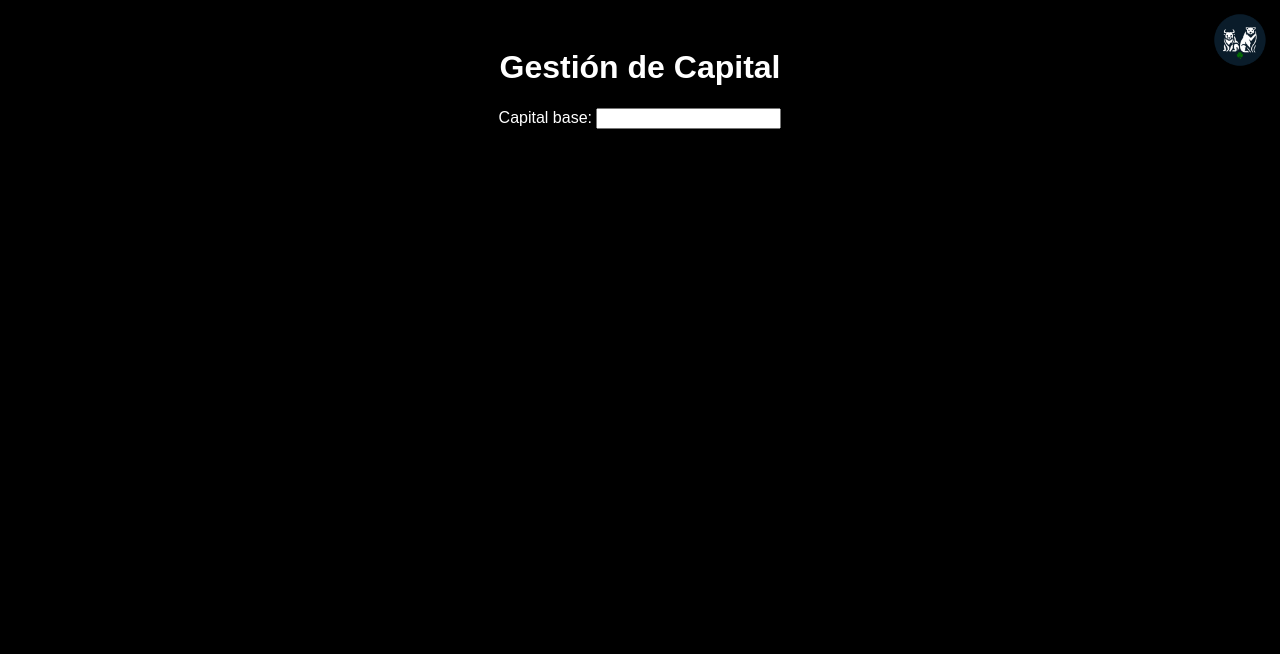
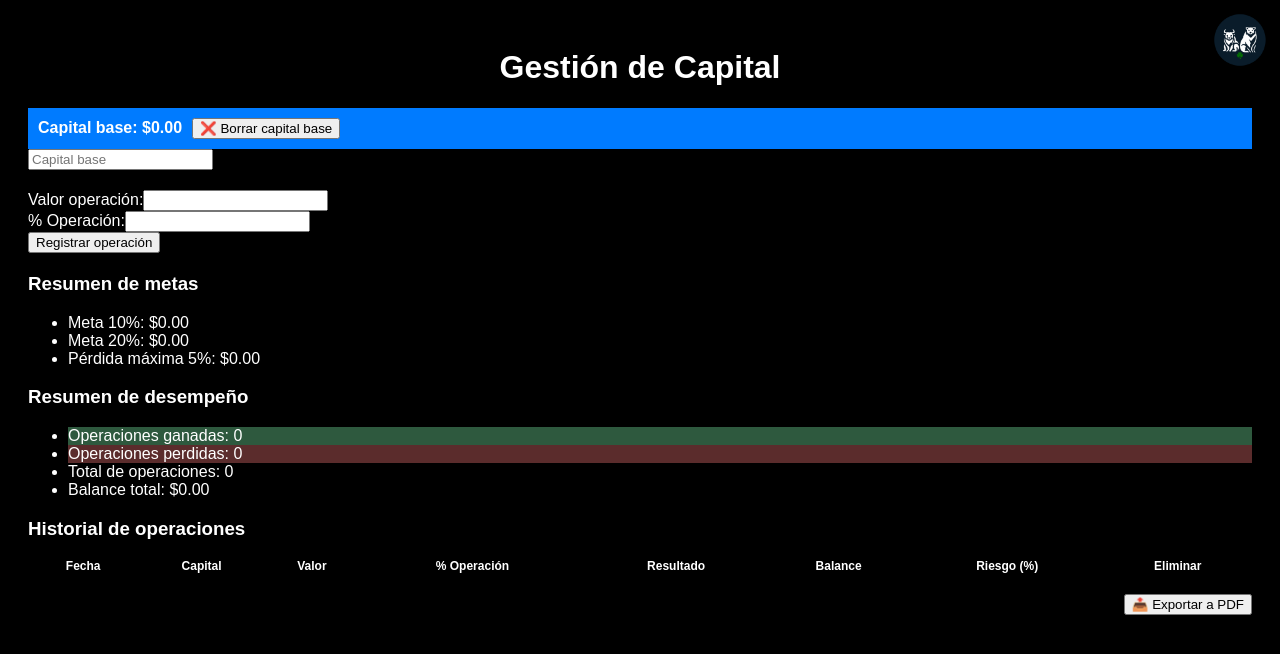
Before and after one commit to Brunito23/trading-app, a React (Vite) app: page / in a window 1280 px wide. Shown: the top 654 px of the page. Built offline with nearby package versions, Linux system fonts and the light colour scheme.

Commit message:
✅ Mejora visual y funcional completa

```diff
--- a/src/App.jsx
+++ b/src/App.jsx
@@ -1,3 +1,4 @@
+
 import React, { useState, useEffect } from 'react';
 import jsPDF from 'jspdf';
 import 'jspdf-autotable';
@@ -5,157 +6,176 @@ import logo from './assets/logo.png';
 
 function App() {
   const [capitalBase, setCapitalBase] = useState(() => {
-    const saved = localStorage.getItem('capitalBase');
-    return saved ? parseFloat(saved) : '';
+    const stored = localStorage.getItem('capitalBase');
+    return stored ? parseFloat(stored) : '';
   });
   const [valorOperacion, setValorOperacion] = useState('');
-  const [porcentaje, setPorcentaje] = useState('');
-  const [operaciones, setOperaciones] = useState([]);
+  const [porcentajeOperacion, setPorcentajeOperacion] = useState('');
+  const [operaciones, setOperaciones] = useState(() => {
+    const stored = localStorage.getItem('operaciones');
+    return stored ? JSON.parse(stored) : [];
+  });
+
+  const [editable, setEditable] = useState(!capitalBase);
 
   useEffect(() => {
-    if (capitalBase !== '') {
     localStorage.setItem('capitalBase', capitalBase);
-    }
   }, [capitalBase]);
 
-  const borrarCapitalBase = () => {
-    localStorage.removeItem('capitalBase');
-    setCapitalBase('');
-    setOperaciones([]);
-  };
+  useEffect(() => {
+    localStorage.setItem('operaciones', JSON.stringify(operaciones));
+  }, [operaciones]);
 
   const registrarOperacion = () => {
-    if (!capitalBase || !valorOperacion || !porcentaje) return;
-    const operado = parseFloat(valorOperacion);
-    const pct = parseFloat(porcentaje);
-    const ultimaOperacion = operaciones[operaciones.length - 1];
-    const capitalInicial = operaciones.length ? ultimaOperacion.balance : capitalBase;
-    const resultado = parseFloat(((pct / 100) * operado).toFixed(2));
-    const balance = parseFloat((capitalInicial + resultado).toFixed(2));
-    const riesgo = parseFloat((((balance - capitalBase) / capitalBase) * 100).toFixed(2));
+    if (!valorOperacion || !porcentajeOperacion) return;
+    const capInicial = operaciones.length
+      ? operaciones[operaciones.length - 1].balance
+      : parseFloat(capitalBase);
+    const resultado = (parseFloat(valorOperacion) * parseFloat(porcentajeOperacion)) / 100;
+    const nuevoBalance = capInicial + resultado;
+    const riesgo = ((nuevoBalance - capitalBase) / capitalBase) * 100;
 
     const nuevaOperacion = {
       fecha: new Date().toLocaleDateString(),
-      capitalInicial: capitalInicial.toFixed(2),
-      valor: operado.toFixed(2),
-      porcentaje: pct.toFixed(2),
+      capital: capInicial.toFixed(2),
+      valor: parseFloat(valorOperacion).toFixed(2),
+      porcentaje: parseFloat(porcentajeOperacion).toFixed(2),
       resultado: resultado.toFixed(2),
-      balance: balance.toFixed(2),
-      riesgo: riesgo.toFixed(2)
+      balance: nuevoBalance.toFixed(2),
+      riesgo: riesgo.toFixed(2),
     };
 
     setOperaciones([...operaciones, nuevaOperacion]);
     setValorOperacion('');
-    setPorcentaje('');
-  };
-
-  const eliminarOperacion = (index) => {
-    const nuevas = operaciones.filter((_, i) => i !== index);
-    setOperaciones(nuevas);
+    setPorcentajeOperacion('');
   };
 
   const exportarPDF = () => {
     const doc = new jsPDF();
     doc.text('Historial de Operaciones', 14, 10);
     doc.autoTable({
-      startY: 15,
-      head: [['Fecha', 'Capital Inicial', 'Valor', '% Operación', 'Resultado', 'Balance', 'Riesgo (%)']],
-      body: operaciones.map(op => [op.fecha, `$${op.capitalInicial}`, `$${op.valor}`, `${op.porcentaje}%`, `$${op.resultado}`, `$${op.balance}`, `${op.riesgo}%`])
+      head: [['Fecha', 'Capital', 'Valor', '% Operación', 'Resultado', 'Balance', 'Riesgo (%)']],
+      body: operaciones.map(op => [
+        op.fecha,
+        `$${op.capital}`,
+        `$${op.valor}`,
+        `${op.porcentaje}%`,
+        `$${op.resultado}`,
+        `$${op.balance}`,
+        `${op.riesgo}%`,
+      ]),
     });
     doc.save('historial.pdf');
   };
 
+  const borrarOperacion = (index) => {
+    const nuevas = operaciones.filter((_, i) => i !== index);
+    setOperaciones(nuevas);
+  };
+
+  const borrarCapitalBase = () => {
+    localStorage.removeItem('capitalBase');
+    setCapitalBase('');
+    setEditable(true);
+    setOperaciones([]);
+  };
+
   const ganadas = operaciones.filter(op => parseFloat(op.resultado) > 0).length;
   const perdidas = operaciones.filter(op => parseFloat(op.resultado) < 0).length;
-  const balanceTotal = operaciones.length ? operaciones[operaciones.length - 1].balance : 0;
+  const balanceTotal = operaciones.reduce((acc, op) => acc + parseFloat(op.resultado), 0);
 
   return (
-    <div style={{ backgroundColor: 'black', color: 'white', minHeight: '100vh', padding: '20px', fontFamily: 'Arial' }}>
+    <div style={{ background: '#000', color: '#fff', fontFamily: 'Arial, sans-serif', padding: 20 }}>
       <img
         src={logo}
         alt="Logo"
-        style={{ position: 'absolute', top: '10px', right: '10px', width: '60px', height: 'auto', zIndex: 10 }}
+        style={{
+          position: 'absolute',
+          top: '10px',
+          right: '10px',
+          width: '60px',
+          height: 'auto',
+          zIndex: 10
+        }}
       />
       <h1 style={{ textAlign: 'center' }}>Gestión de Capital</h1>
 
-      {capitalBase !== '' ? (
-        <div style={{ background: '#007bff', padding: '10px', color: 'white', fontWeight: 'bold' }}>
-          Capital base: ${parseFloat(capitalBase).toFixed(2)}
-          <button onClick={borrarCapitalBase} style={{ marginLeft: '20px', background: 'transparent', color: 'white' }}>❌ Borrar capital base</button>
+      <div style={{ background: '#007bff', padding: '10px', color: '#fff', fontWeight: 'bold' }}>
+        Capital base: ${capitalBase || '0.00'}
+        <button onClick={borrarCapitalBase} style={{ marginLeft: 10 }}>❌ Borrar capital base</button>
       </div>
-      ) : (
-        <div style={{ textAlign: 'center' }}>
-          <label>Capital base:&nbsp;
+
+      {editable && (
         <input
           type="number"
+          placeholder="Capital base"
           value={capitalBase}
           onChange={e => setCapitalBase(parseFloat(e.target.value))}
         />
-          </label>
-        </div>
       )}
 
-      {capitalBase !== '' && (
-        <div style={{ textAlign: 'center', marginTop: '20px' }}>
+      <div style={{ marginTop: 20 }}>
         <div>
-            Valor operación:&nbsp;
-            <input type="number" value={valorOperacion} onChange={e => setValorOperacion(e.target.value)} placeholder="Ej. 25" />
+          Valor operación:
+          <input type="number" value={valorOperacion} onChange={e => setValorOperacion(e.target.value)} />
         </div>
         <div>
-            % Operación:&nbsp;
-            <input type="number" value={porcentaje} onChange={e => setPorcentaje(e.target.value)} placeholder="Ej. 84 o -100" />
+          % Operación:
+          <input type="number" value={porcentajeOperacion} onChange={e => setPorcentajeOperacion(e.target.value)} />
         </div>
-          <button onClick={registrarOperacion} style={{ marginTop: '10px' }}>Registrar operación</button>
+        <button onClick={registrarOperacion}>Registrar operación</button>
       </div>
-      )}
 
-      {capitalBase !== '' && (
-        <>
-          <table style={{ width: '100%', marginTop: '30px', borderCollapse: 'collapse', fontSize: '14px' }}>
-            <thead><tr><th colSpan="2" style={{ textAlign: 'left', background: '#111' }}>Resumen de metas</th></tr></thead>
-            <tbody>
-              <tr><td>Meta 10%:</td><td>${(capitalBase * 1.10).toFixed(2)}</td></tr>
-              <tr><td>Meta 20%:</td><td>${(capitalBase * 1.20).toFixed(2)}</td></tr>
-              <tr><td>Pérdida máxima 5%:</td><td>${(capitalBase * 0.95).toFixed(2)}</td></tr>
-            </tbody>
-          </table>
+      <div style={{ marginTop: 20 }}>
+        <h3>Resumen de metas</h3>
+        <ul>
+          <li>Meta 10%: ${(capitalBase * 1.10).toFixed(2)}</li>
+          <li>Meta 20%: ${(capitalBase * 1.20).toFixed(2)}</li>
+          <li>Pérdida máxima 5%: ${(capitalBase * 0.95).toFixed(2)}</li>
+        </ul>
 
-          <table style={{ width: '100%', marginTop: '30px', borderCollapse: 'collapse', fontSize: '14px' }}>
-            <thead><tr><th colSpan="2" style={{ textAlign: 'left', background: '#111' }}>Resumen de desempeño</th></tr></thead>
-            <tbody>
-              <tr><td>Operaciones ganadas</td><td style={{ backgroundColor: '#2e593f' }}>{ganadas}</td></tr>
-              <tr><td>Operaciones perdidas</td><td style={{ backgroundColor: '#5a2e2e' }}>{perdidas}</td></tr>
-              <tr><td>Total de operaciones</td><td>{operaciones.length}</td></tr>
-              <tr><td>Balance total</td><td>${balanceTotal}</td></tr>
-            </tbody>
-          </table>
+        <h3>Resumen de desempeño</h3>
+        <ul>
+          <li style={{ background: '#2e593e' }}>Operaciones ganadas: {ganadas}</li>
+          <li style={{ background: '#5b2c2c' }}>Operaciones perdidas: {perdidas}</li>
+          <li>Total de operaciones: {operaciones.length}</li>
+          <li>Balance total: ${balanceTotal.toFixed(2)}</li>
+        </ul>
+      </div>
 
       <h3>Historial de operaciones</h3>
-          <table style={{ width: '100%', borderCollapse: 'collapse', fontSize: '14px' }}>
+      <table style={{ width: '100%', fontSize: '12px', borderCollapse: 'collapse' }}>
         <thead>
-              <tr><th>Día</th><th>Capital</th><th>Valor</th><th>% Operación</th><th>Resultado</th><th>Balance</th><th>Riesgo (%)</th><th>Eliminar</th></tr>
+          <tr>
+            <th>Fecha</th>
+            <th>Capital</th>
+            <th>Valor</th>
+            <th>% Operación</th>
+            <th>Resultado</th>
+            <th>Balance</th>
+            <th>Riesgo (%)</th>
+            <th>Eliminar</th>
+          </tr>
         </thead>
         <tbody>
-              {operaciones.map((op, index) => (
-                <tr key={index}>
+          {operaciones.map((op, i) => (
+            <tr key={i} style={{ backgroundColor: parseFloat(op.resultado) >= 0 ? '#003d00' : '#3d0000' }}>
               <td>{op.fecha}</td>
-                  <td>${op.capitalInicial}</td>
+              <td>${op.capital}</td>
               <td>${op.valor}</td>
               <td>{op.porcentaje}%</td>
               <td>${op.resultado}</td>
               <td>${op.balance}</td>
               <td>{op.riesgo}%</td>
-                  <td><button onClick={() => eliminarOperacion(index)}>❌</button></td>
+              <td><button onClick={() => borrarOperacion(i)}>❌</button></td>
             </tr>
           ))}
         </tbody>
       </table>
 
-          <div style={{ marginTop: '20px', float: 'right' }}>
-            <button onClick={exportarPDF}>📤 Exportar a PDF</button>
-          </div>
-        </>
-      )}
+      <button style={{ marginTop: '20px', float: 'right' }} onClick={exportarPDF}>
+        📤 Exportar a PDF
+      </button>
     </div>
   );
 }
```
Lines whose indentation alone changed are shown as unchanged.
